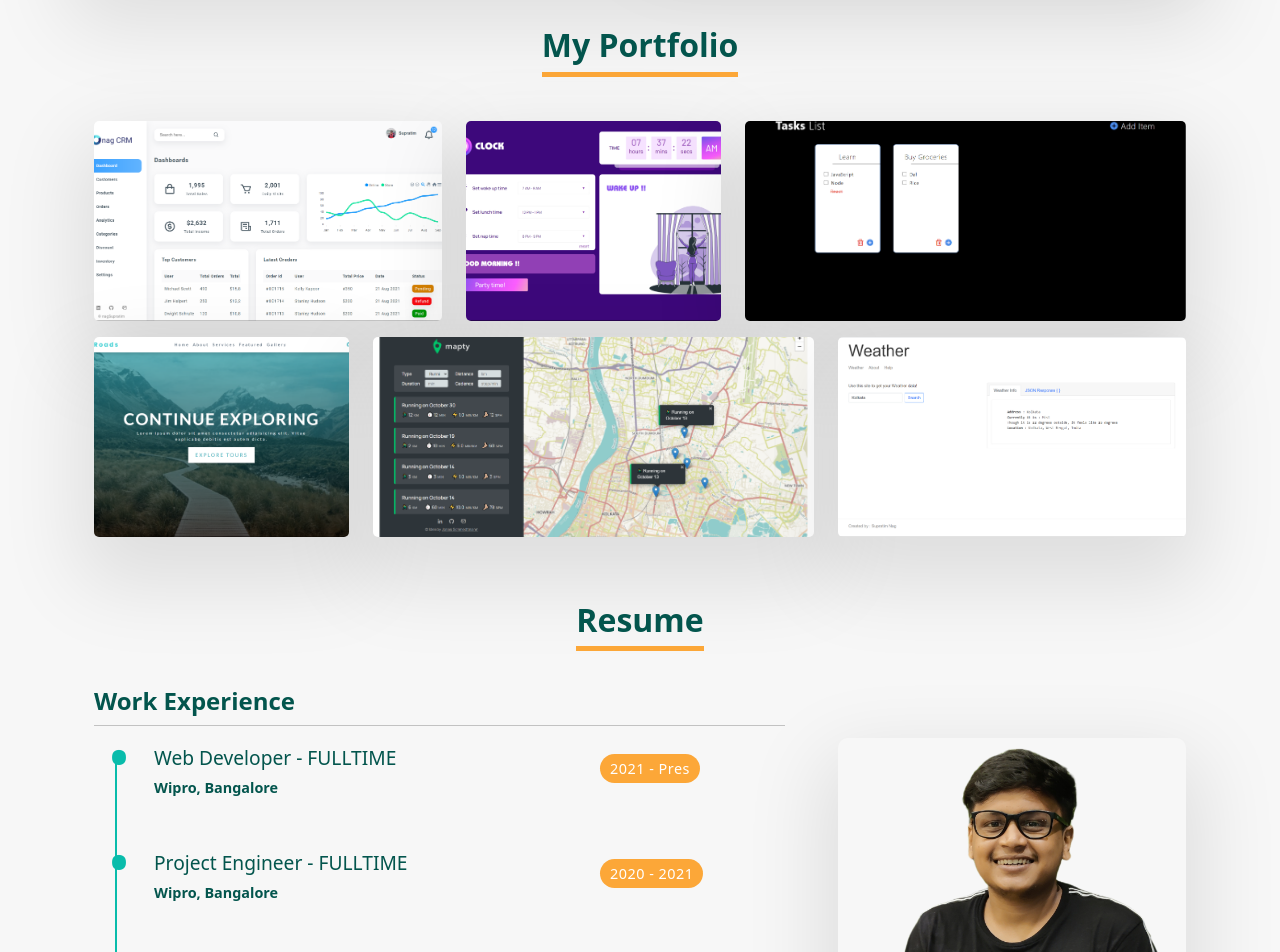
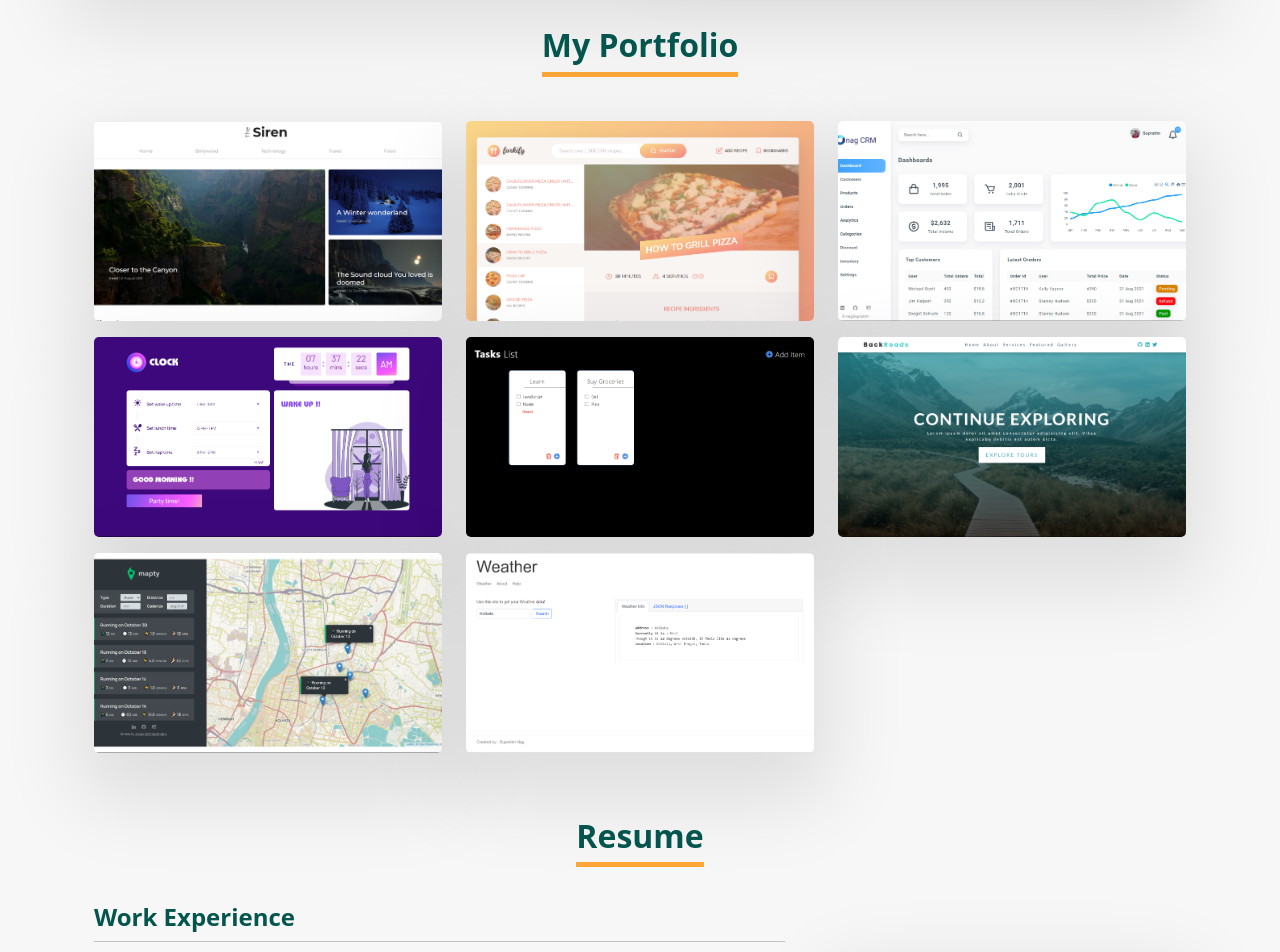
Before and after one commit to nagSupratim/my-portfolio, a React (Create React App) app: page / in a window 1280 px wide. Shown: the part 1220-2172 px from the top of the page. Built offline with nearby package versions, Linux system fonts and the light colour scheme.

Commit message:
updated resume, rojects,testimonials (designation)

```diff
--- a/src/components/MainContent/Header/Header.jsx
+++ b/src/components/MainContent/Header/Header.jsx
@@ -5,7 +5,7 @@ import myImage from '../../../assets/images/myImages/my-photo.png';
 import { animateScroll as scroll } from 'react-scroll';
 
 const cvUrl =
-  "https://firebasestorage.googleapis.com/v0/b/personal-db-8a6c3.appspot.com/o/Supratim's%20Resume.pdf?alt=media&token=af6dd510-6897-4cd3-a84e-05fd72722f11";
+  'https://drive.google.com/file/d/123unHef3uz39Au5VkwS1ns07coaznoNs/view?usp=sharing';
 
 const Header = () => {
   return (
@@ -18,7 +18,7 @@ const Header = () => {
                 <div>Hi,&nbsp;</div>
                 <div>I am Supratim Nag</div>
               </div>
-              <span className="text-white fw-bold">A Front-end Developer</span>
+              <span className="text-white fw-bold">A Web Developer</span>
             </div>
             <div className="text-light pt-5 fs-6">
               Get ready to turn ideas into reality
--- a/src/components/MainContent/Portfolio/Portfolio.jsx
+++ b/src/components/MainContent/Portfolio/Portfolio.jsx
@@ -1,6 +1,9 @@
 import React from 'react';
 import Heading from '../../ui/Heading/Heading';
 import Project from './Project/Project';
+
+import imageBlog from '../../../assets/images/projects/blog-app.png';
+import imageForkify from '../../../assets/images/projects/forkify-recipe-app.png';
 import imageDigitalClock from '../../../assets/images/projects/digital-clock.png';
 import imageTodoApp from '../../../assets/images/projects/todo-app.png';
 import imageCrmAdmin from '../../../assets/images/projects/crm-admin.png';
@@ -10,37 +13,41 @@ import imageBackroadsTour from '../../../assets/images/projects/backroads-tour.p
 
 const portfolioData = [
   {
-    colSize: '4',
+    name: 'blog-app',
+    hosturl: 'https://nagsupratim-blog-app.netlify.app/',
+    repourl: 'https://github.com/nagSupratim/blog-app',
+  },
+  {
+    name: 'forkify-recipe-app',
+    hosturl: 'https://forkify-nagsupra.netlify.app/',
+    repourl: 'https://github.com/nagSupratim/forkify-recipe-app',
+  },
+  {
     name: 'crm-admin',
     hosturl: 'https://nagcrm-admin.netlify.app/',
     repourl: 'https://github.com/nagSupratim/crm-admin',
   },
   {
-    colSize: '3',
     name: 'digital-clock',
     hosturl: 'https://nagsupra-prep-elev.github.io/05-digital-clock/',
     repourl: 'https://github.com/nagsupra-prep-elev/05-digital-clock',
   },
   {
-    colSize: '5',
     name: 'todo-app',
     hosturl: 'https://nagsupra-prep-elev.github.io/04-todo-app/',
     repourl: 'https://github.com/nagsupra-prep-elev/04-todo-app',
   },
   {
-    colSize: '3',
     name: 'backroads-tour',
     hosturl: 'https://nagsupratim.github.io/backroads-tour/',
     repourl: 'https://github.com/nagSupratim/backroads-tour',
   },
   {
-    colSize: '5',
     name: 'mapty-app',
     hosturl: 'https://mapty-nag.netlify.app/',
     repourl: 'https://github.com/nagSupratim/mapty-app',
   },
   {
-    colSize: '4',
     name: 'weather-app',
     hosturl: 'https://nagsupra-wather-app.herokuapp.com/',
     repourl: 'https://github.com/nagSupratim/weather-app',
@@ -48,6 +55,8 @@ const portfolioData = [
 ];
 
 const portfolioImages = [
+  imageBlog,
+  imageForkify,
   imageCrmAdmin,
   imageDigitalClock,
   imageTodoApp,
--- a/src/components/MainContent/Portfolio/Project/Project.jsx
+++ b/src/components/MainContent/Portfolio/Project/Project.jsx
@@ -4,7 +4,7 @@ import classes from './Project.module.css';
 
 const Project = ({ data, src }) => {
   return (
-    <div className={`col-${data.colSize} ${classes.project} mb-3`}>
+    <div className={`col-4 ${classes.project} mb-3`}>
       <CardTemplate>
         <img src={src} alt="" />
       </CardTemplate>
--- a/src/components/MainContent/Resume/Resume.jsx
+++ b/src/components/MainContent/Resume/Resume.jsx
@@ -9,17 +9,17 @@ const experienceDetails = [
   {
     title: 'Web Developer - FULLTIME',
     org: 'Wipro, Bangalore',
-    year: '2021 - Pres',
+    year: '2020 - Pres',
   },
   {
-    title: 'Project Engineer - FULLTIME',
+    title: 'Migration Engineer - FULLTIME',
     org: 'Wipro, Bangalore',
-    year: '2020 - 2021',
+    year: '2019 - 2020',
   },
   {
     title: 'Web Developer - Trainee',
     org: 'Wipro, Hyderabad',
-    year: '2019 - 2020',
+    year: '2019 - 2019',
   },
 ];
 const educationDetails = [
--- a/src/components/MainContent/Testimonials/PeoplesCard/PeoplesCard.jsx
+++ b/src/components/MainContent/Testimonials/PeoplesCard/PeoplesCard.jsx
@@ -9,7 +9,8 @@ const PeoplesCard = ({ data }) => {
       <a href={data.linkedin} target="_blank" rel="noreferrer" className="mt-2">
         <h4>{data.user}</h4>
       </a>
-      <h6>{data.org}</h6>
+      <h5>{data.org}</h5>
+      <h6>{data.designation}</h6>
       <section className="mt-3 px-5">
         <p>{data.rec}</p>
       </section>
--- a/src/components/MainContent/Testimonials/PeoplesCard/PeoplesCard.module.css
+++ b/src/components/MainContent/Testimonials/PeoplesCard/PeoplesCard.module.css
@@ -14,6 +14,10 @@
 .people h4 {
   font-size: 1.2rem;
 }
+.people h5 {
+  font-size: 1rem;
+  color: var(--clr-grey-3);
+}
 .people h6 {
   font-size: 0.9rem;
   color: var(--clr-grey-1);
--- a/src/components/MainContent/Testimonials/Testimonials.jsx
+++ b/src/components/MainContent/Testimonials/Testimonials.jsx
@@ -10,6 +10,7 @@ const testimonialData = [
     user: 'Venkatesh H',
     linkedin: 'https://www.linkedin.com/in/venkatesh-h-03b107129/',
     org: 'Wipro',
+    designation: 'Senior Project Engineer',
     rec: 'Supratim is an excellent human to work with and his positive attitude supported by his compassionate nature makes him a valuable asset to any Organization. He possesses stupendous technical abilities and a thirst to upskill himself. Hope you reach the pinnacle of success!!',
     prof: 'https://media-exp1.licdn.com/dms/image/C5103AQEdRHNo9cBXVg/profile-displayphoto-shrink_800_800/0/1575108881742?e=1642032000&v=beta&t=bDErRKOUZyD-wSI6QnEESBC6aO8dU1CSGpdp4qlk8Eo',
   },
@@ -17,6 +18,7 @@ const testimonialData = [
     user: 'Puja Jha',
     linkedin: 'https://www.linkedin.com/in/puja-jha-b2821048/',
     org: 'Wipro',
+    designation: 'Senior Project Engineer',
     rec: 'Supratim is very hard-working and his ability to go out of his way to help others has made him stand out. He takes the responsibilities on his own and is always proactive.',
     prof: 'https://media-exp1.licdn.com/dms/image/C4E03AQE3pekjWURZXA/profile-displayphoto-shrink_400_400/0/1617682641570?e=1642032000&v=beta&t=lMIzTh9MqBvuGls4o4pKQOMcshac6AkXS6ZDZKBdRE8',
   },
@@ -24,6 +26,7 @@ const testimonialData = [
     user: 'Shaik Sha Vali S',
     linkedin: 'https://www.linkedin.com/in/shaik-sha-vali/',
     org: 'Wipro',
+    designation: 'Power Platform Developer',
     rec: "Supratim is a great colleague to work with. He's always enthusiastic and passionate when it comes to learning and implementing the same in business scenarios. Hope you'll do lot more wonders in your career ahead!",
     prof: 'https://media-exp1.licdn.com/dms/image/C5103AQGZfjEHqU-6Nw/profile-displayphoto-shrink_400_400/0/1556188809130?e=1642032000&v=beta&t=-TdrbFLyUQUDXrOWyKjznrpASAnuUPGgTOYTzqCBW0U',
   },
```
Also changed, not shown: src/assets/images/projects/blog-app.png (added), src/assets/images/projects/forkify-recipe-app.png (added).
